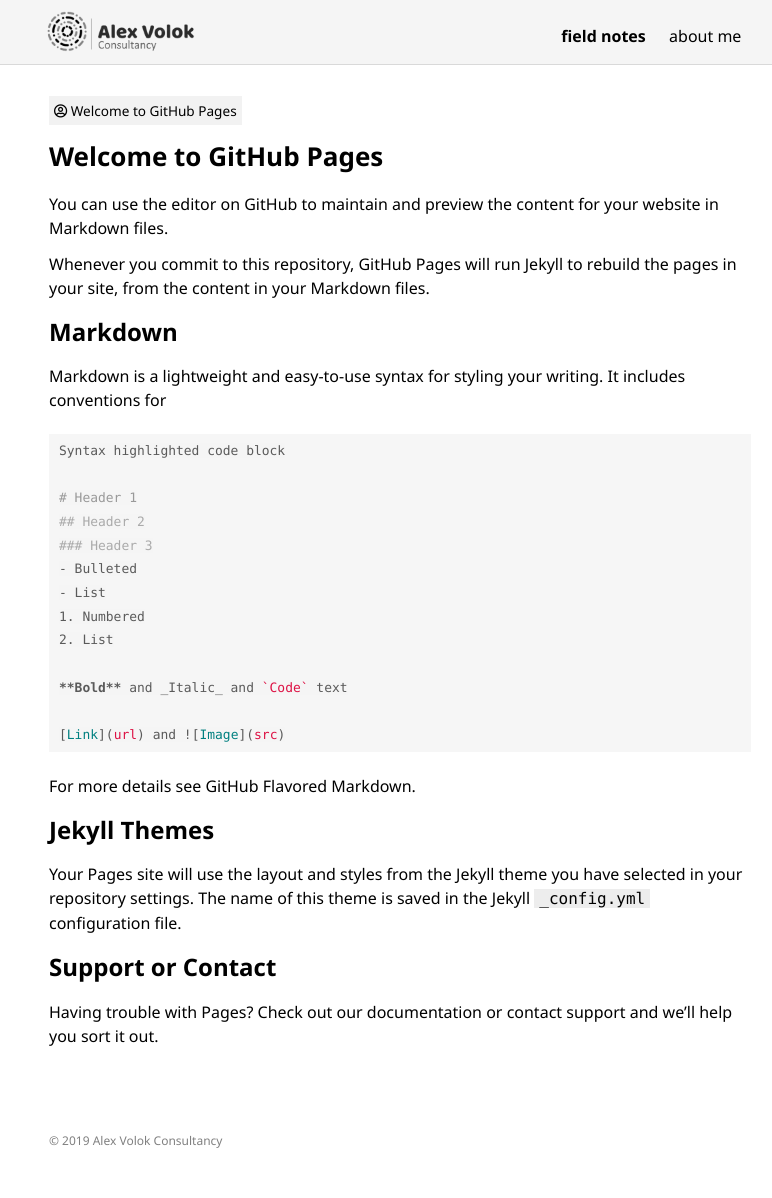
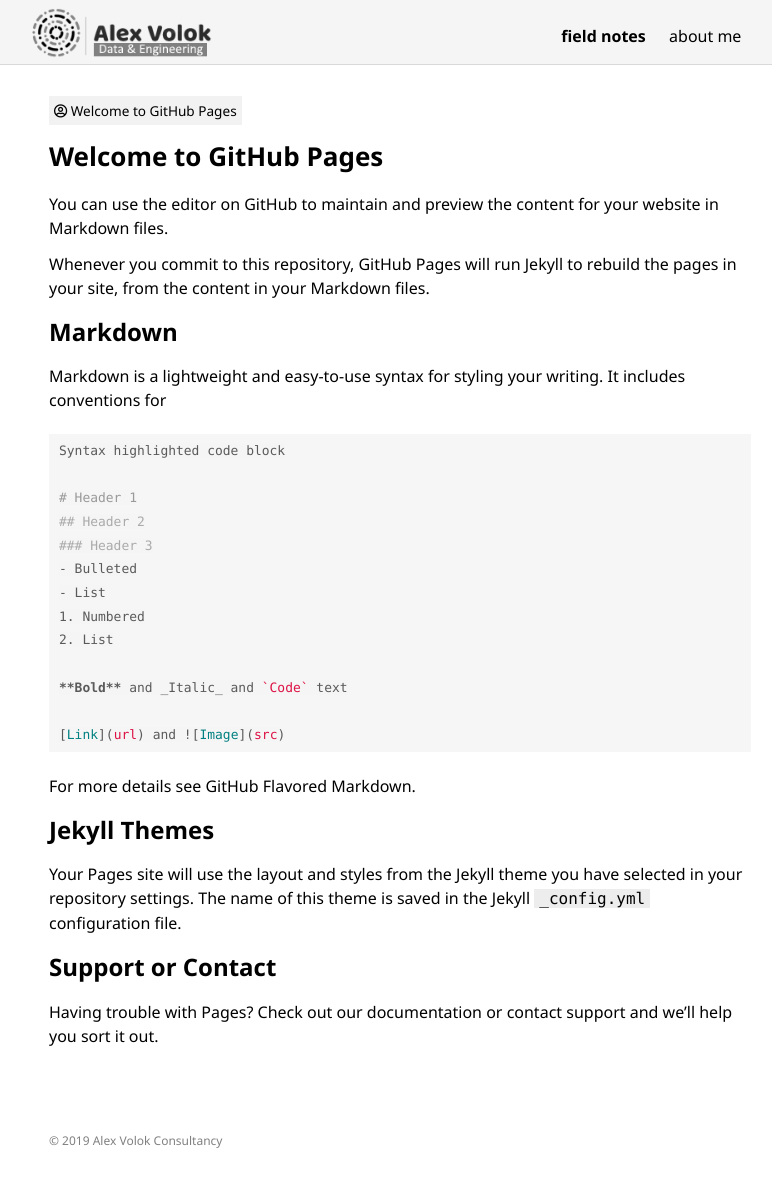
Before and after one commit to alexvolok/alexvolok.github.io, a Jekyll site: the page built from index.md, in a window 1280 px wide. Shown: the whole page, without its empty margins (240-1012 px from the left). Built offline with Jekyll 4.4.1, drawn with Linux system fonts in a browser that asks for light colours; some web fonts are replaced; our own code applies the rules of GitHub Pages for plain Markdown files.

Commit message:
adjusted logo

```diff
--- a/_includes/nav.html
+++ b/_includes/nav.html
@@ -3,7 +3,7 @@
   <div class="container">
     <h1 class="logo">
       <a href="{{ '/' | prepend: site.baseurl | prepend: site.url }}">
-      <img src="/assets/images/logo-alex-volok5.png" style="max-width: 400px;max-height: 45px;margin-left: -5px; margin-top: -15px">
+        <img src="https://raw.githubusercontent.com/alexvolok/alexvolok.github.io/master/assets/images/logo-alex-volok6.png" style="max-width: 400px;max-height: 50px;margin-left: -21px;margin-top: -16px;">
       </a></h1>
     <ul class="navbar">
 
```
